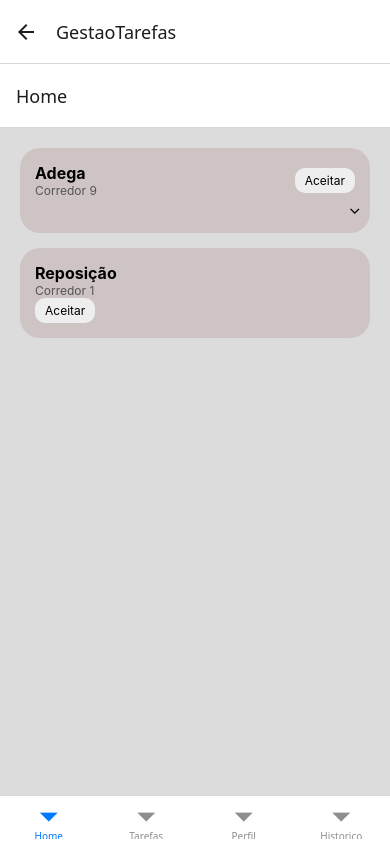
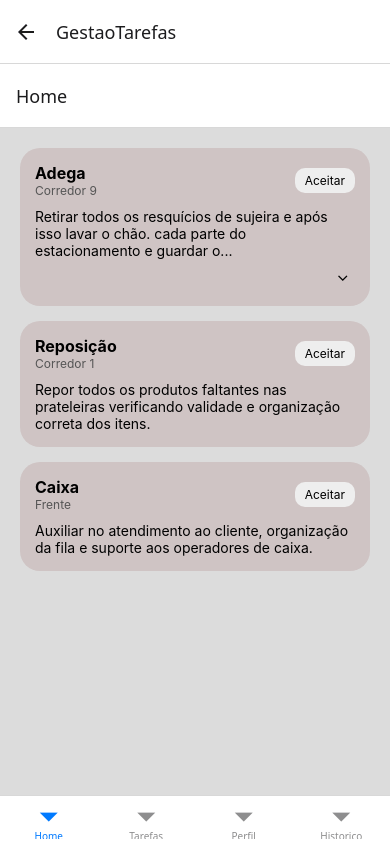
Before and after one commit to JULIOcesar353/gestao-tarefas-mobile, a React Native app: screen /GestaoTarefas in a window 390 px wide. Built offline with nearby package versions, Linux system fonts and the light colour scheme.

Commit message:
Home 25/03
Funcional adição de cards tarefa

```diff
--- a/src/telas/home/index.js
+++ b/src/telas/home/index.js
@@ -1,19 +1,29 @@
 import { View, Text, TouchableOpacity } from 'react-native';
 import { useState } from 'react';
 import styles from './styles';
+import { tarefas } from '../../teste/tarefas';
 
 export default function Home() {
-    const [aberto, setAberto] = useState(false);
+    const [abertoId, setAbertoId] = useState(null);
 
     return (
         <View style={styles.container}>
+            {tarefas.map((tarefa) => {
+                const limite = 105;
 
-            {/* CARD GRANDE */}
-            <View style={styles.card}>
+                const aberto = abertoId === tarefa.id;
+
+                const textoExibido = aberto
+                    ? tarefa.descricao
+                    : tarefa.descricao.slice(0, limite) +
+                      (tarefa.descricao.length > limite ? "..." : "");
+
+                return (
+                    <View key={tarefa.id} style={styles.card}>
                         <View style={styles.headerCard}>
                             <View>
-                        <Text style={styles.titulo}>Adega</Text>
-                        <Text style={styles.sub}>Corredor 9</Text>
+                                <Text style={styles.titulo}>{tarefa.titulo}</Text>
+                                <Text style={styles.sub}>{tarefa.corredor}</Text>
                             </View>
 
                             <View style={styles.actions}>
@@ -22,33 +32,26 @@ export default function Home() {
                                 </TouchableOpacity>
                             </View>
                         </View>
-                 {aberto && (
+
                         <Text style={styles.descricao}>
-                    Retirar todos os resquícios de sujeira e após isso lavar o chão.
-                    cada parte do estacionamento e guardar os carrinhos no fundo de forma organizada.
+                            {textoExibido}
                         </Text>
-                 )}
-                <TouchableOpacity onPress={() => setAberto(!aberto)}>
+
+                        {tarefa.descricao.length > limite && (
+                            <TouchableOpacity
+                                onPress={() =>
+                                    setAbertoId(aberto ? null : tarefa.id)
+                                }
+                                style={styles.botaoSeta}
+                            >
                                 <Text style={styles.seta}>
                                     {aberto ? '⌃' : '⌄'}
                                 </Text>
                             </TouchableOpacity>
+                        )}
                     </View>
-
-            {/* CARD MENOR */}
-            <View style={styles.card}>
-                <View>
-                    <Text style={styles.titulo}>Reposição</Text>
-                    <Text style={styles.sub}>Corredor 1</Text>
-                </View>
-
-                <View style={styles.actions}>
-                    <TouchableOpacity style={styles.botaoAceitar}>
-                        <Text style={styles.textoBotao}>Aceitar</Text>
-                    </TouchableOpacity>
-                    <Text style={styles.seta}>⌄</Text>
-                </View>
-            </View>
+                );
+            })}
         </View>
     );
 }
--- a/src/telas/home/styles.js
+++ b/src/telas/home/styles.js
@@ -12,14 +12,12 @@ const styles = StyleSheet.create({
         borderRadius: 20,
         padding: 15,
         marginBottom: 15,
-        alignItems: 'right',
     },
-
 
     headerCard: {
         flexDirection: 'row',
         justifyContent: 'space-between',
-        alignItems: 'center'
+        alignItems: 'center',
     },
 
     titulo: {
@@ -35,8 +33,6 @@ const styles = StyleSheet.create({
     descricao: {
         marginTop: 10,
         fontSize: 14,
-        minHeight: 50,
-        maxHeight: 100,
     },
 
     actions: {
@@ -58,32 +54,12 @@ const styles = StyleSheet.create({
 
     seta: {
         fontSize: 16,
-        marginLeft: '98%',
-
     },
 
-    placeholder: {
-        height: 50,
-        backgroundColor: '#e5e5e5',
-        borderRadius: 25,
-        marginBottom: 10
+    botaoSeta: {
+        alignSelf: 'flex-end',
+        padding: 6, // área clicável boa pro dedo
     },
-
-    footer: {
-        borderTopWidth: 1,
-        paddingTop: 10,
-        flexDirection: 'row',
-        justifyContent: 'space-around',
-        alignItems: 'center'
-    },
-
-    bolinha: {
-        width: 30,
-        height: 30,
-        borderRadius: 15,
-        backgroundColor: '#999'
-    },
-
 });
 
 export default styles;
--- /dev/null
+++ b/src/teste/tarefas.js
@@ -0,0 +1,23 @@
+export const tarefas = [
+  {
+    id: 1,
+    titulo: "Adega",
+    corredor: "Corredor 9",
+    descricao:
+      "Retirar todos os resquícios de sujeira e após isso lavar o chão. cada parte do estacionamento e guardar os carrinhos no fundo de forma organizada.",
+  },
+  {
+    id: 2,
+    titulo: "Reposição",
+    corredor: "Corredor 1",
+    descricao:
+      "Repor todos os produtos faltantes nas prateleiras verificando validade e organização correta dos itens.",
+  },
+  {
+    id: 3,
+    titulo: "Caixa",
+    corredor: "Frente",
+    descricao:
+      "Auxiliar no atendimento ao cliente, organização da fila e suporte aos operadores de caixa.",
+  },
+];
```
Lines whose indentation alone changed are shown as unchanged.
